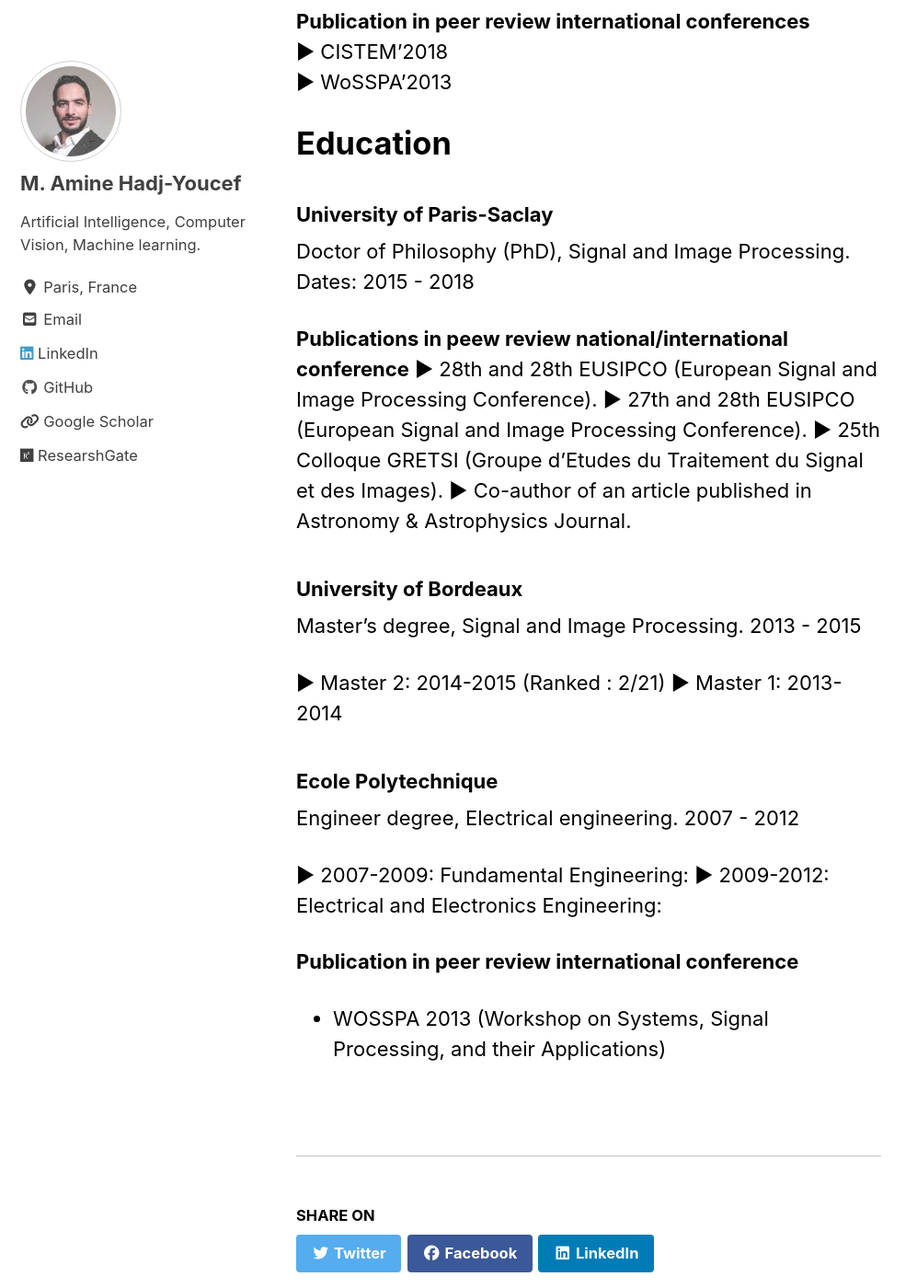
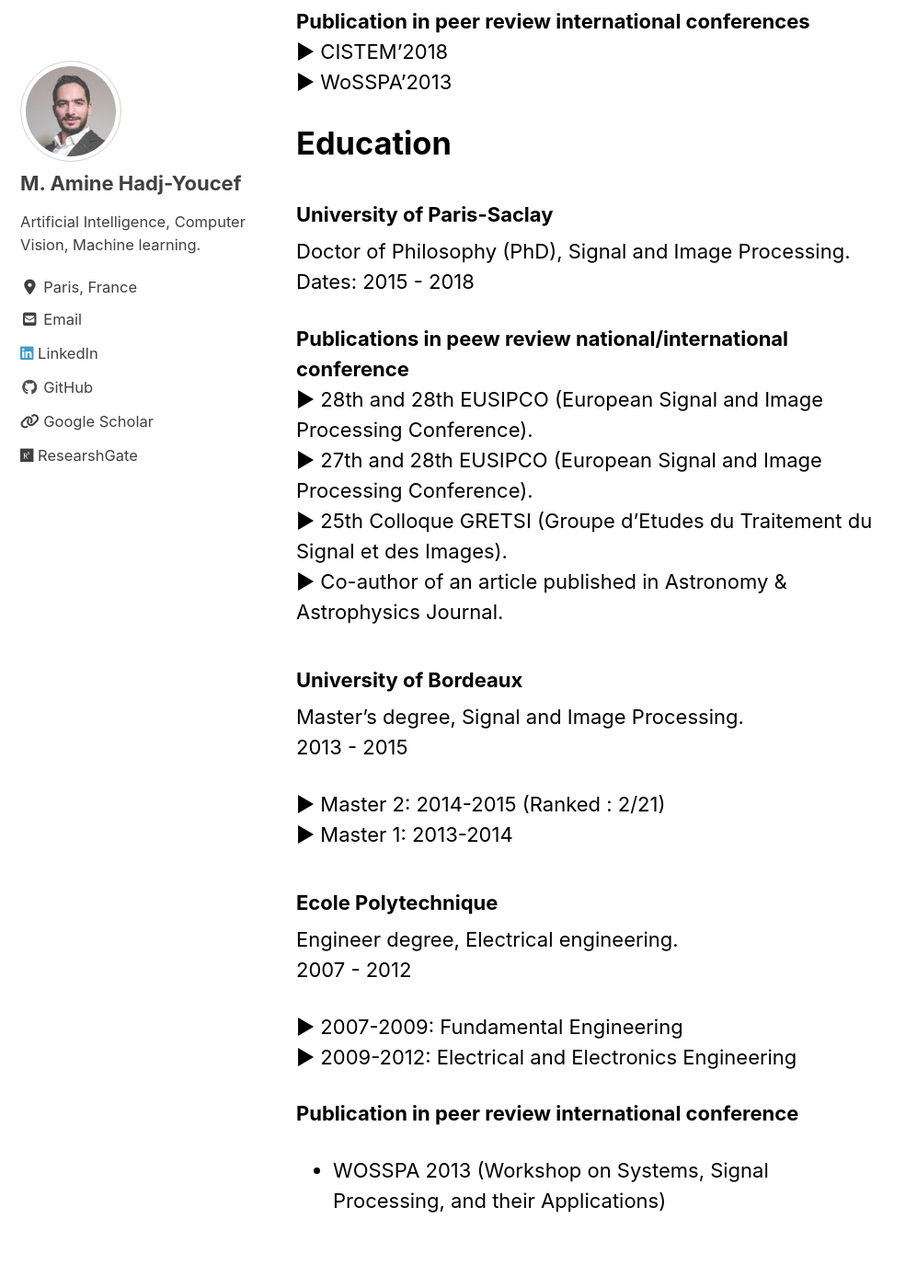
Before and after one commit to amineHY/amine-hadjyoucef.github.io, a Jekyll site: the page built from _pages/resume.md, in a window 1280 px wide and 1400 px high, scrolled down 5679 px. Shown: the whole window at 92% size, without its empty margins (0-997 px from the left). Built offline with Jekyll 4.4.1, drawn with Linux system fonts in a browser that asks for light colours; cached includes are drawn as plain includes; nearby versions of some CDN libraries.

Commit message:
fix line

```diff
--- a/_pages/resume.md
+++ b/_pages/resume.md
@@ -170,8 +170,8 @@
 Engineer degree, Electrical engineering.
 2007 - 2012
 
-► 2007-2009: Fundamental Engineering:
-► 2009-2012: Electrical and Electronics Engineering:
+► 2007-2009: Fundamental Engineering
+► 2009-2012: Electrical and Electronics Engineering
 
 **Publication in peer review international conference**
   * WOSSPA 2013 (Workshop on Systems, Signal Processing, and their Applications)
```
